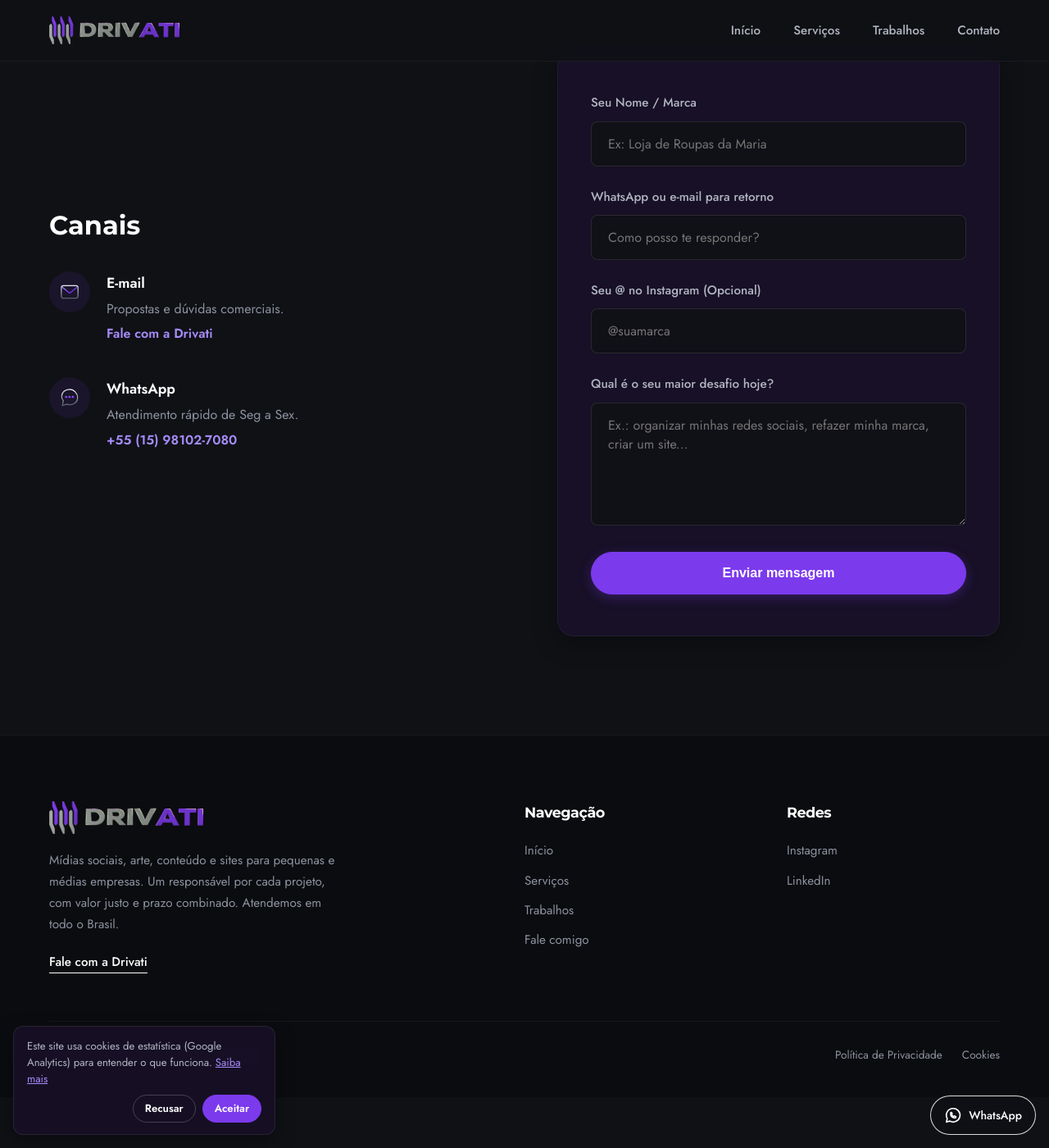
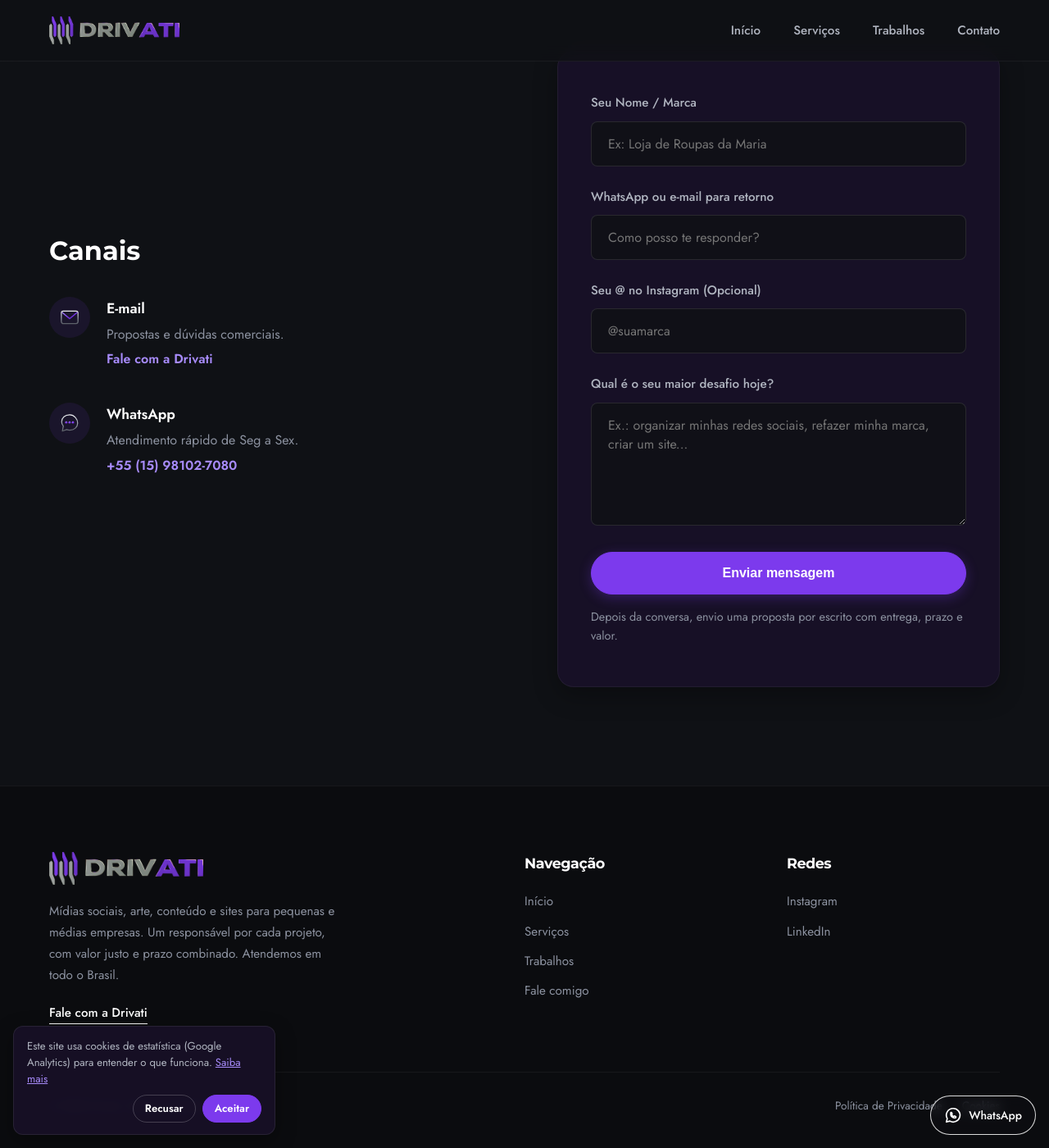
Before and after one commit to pedrosajrdigital/Drivati, a Jekyll site: the page built from contato.html, in a window 1280 px wide and 1400 px high, scrolled down 437 px. Shown: the whole window at 82% size. Built offline with Jekyll 4.4.1, drawn with Linux system fonts in a browser that asks for light colours.

Commit message:
Linha sobre proposta por escrito no formulário de contato
Co-Authored-By: Claude Sonnet 5.5 <noreply@anthropic.com>
Claude-Session: https://claude.ai/code/session_01RjAyFE22sfAnTy89Y7pjqg

```diff
--- a/assets/css/contato.css
+++ b/assets/css/contato.css
@@ -24,6 +24,7 @@
 .form-control { width: 100%; padding: 15px 20px; background-color: rgba(15, 17, 21, 0.8); border: 1px solid rgba(255, 255, 255, 0.1); border-radius: 8px; color: #ffffff; font-family: 'Jost', sans-serif; font-size: 1rem; transition: border-color 0.3s; }
 .form-control:focus { outline: none; border-color: var(--accent-text); }
 textarea.form-control { min-height: 150px; resize: vertical; }
+.form-note { margin-top: 16px; color: var(--text-dim); font-size: 0.9rem; }
 
 @media (max-width: 992px) { .contact-grid, .footer-grid { grid-template-columns: 1fr; gap: 50px; } .footer-brand { grid-column: span 1; } }
 @media (max-width: 768px) {
--- a/contato.html
+++ b/contato.html
@@ -61,6 +61,7 @@ css: contato
                             <textarea id="mensagem" name="mensagem" class="form-control" placeholder="Ex.: organizar minhas redes sociais, refazer minha marca, criar um site..." required></textarea>
                         </div>
                         <button type="submit" class="btn btn-primary">Enviar mensagem</button>
+                        <p class="form-note">Depois da conversa, envio uma proposta por escrito com entrega, prazo e valor.</p>
                     </form>
                 </div>
 
```
